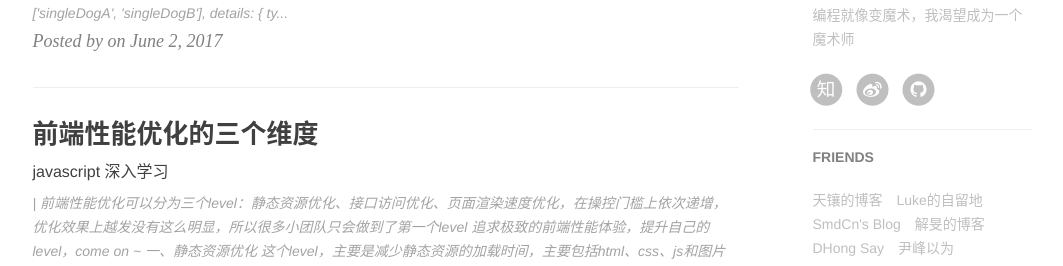
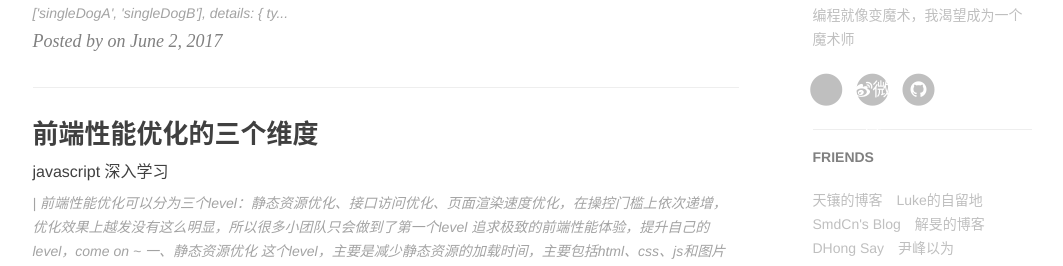
Before and after one commit to InvictusNightmares/invictusNightmares.github.io, a Jekyll site: the page built from index.html, in a window 1280 px wide and 900 px high, scrolled down 669 px. Shown: the part 180-446 px from the top of the window, without its empty margins (135-1198 px from the left). Built offline with Jekyll 4.4.1, drawn with Linux system fonts in a browser that asks for light colours; nearby versions of some CDN libraries; the list of posts is cut into pages by our own code; comment, search, counter and statistics services are not loaded.

Commit message:
20170714

```diff
--- a/_includes/footer.html
+++ b/_includes/footer.html
@@ -31,7 +31,7 @@
                         <a target="_blank" href="https://www.zhihu.com/people/{{ site.zhihu_username }}">
                             <span class="fa-stack fa-lg">
                                 <i class="fa fa-circle fa-stack-2x"></i>
-                                <i class="fa  fa-stack-1x fa-inverse">知</i>
+                                <i class="fa  fa-stack-1x fa-inverse"></i>
                             </span>
                         </a>
                     </li>
@@ -41,7 +41,7 @@
                         <a target="_blank" href="http://weibo.com/{{ site.weibo_username }}">
                             <span class="fa-stack fa-lg">
                                 <i class="fa fa-circle fa-stack-2x"></i>
-                                <i class="fa fa-weibo fa-stack-1x fa-inverse"></i>
+                                <i class="fa fa-weibo fa-stack-1x fa-inverse">微博</i>
                             </span>
                         </a>
                     </li>
--- a/_layouts/page.html
+++ b/_layouts/page.html
@@ -136,7 +136,7 @@
                                 <a target="_blank" href="https://www.zhihu.com/people/{{ site.zhihu_username }}">
                                     <span class="fa-stack fa-lg">
                                         <i class="fa fa-circle fa-stack-2x"></i>
-                                        <i class="fa  fa-stack-1x fa-inverse">知</i>
+                                        <i class="fa  fa-stack-1x fa-inverse"></i>
                                     </span>
                                 </a>
                             </li>
@@ -146,7 +146,7 @@
                                 <a target="_blank" href="http://weibo.com/{{ site.weibo_username }}">
                                     <span class="fa-stack fa-lg">
                                         <i class="fa fa-circle fa-stack-2x"></i>
-                                        <i class="fa fa-weibo fa-stack-1x fa-inverse"></i>
+                                        <i class="fa fa-weibo fa-stack-1x fa-inverse">微博</i>
                                     </span>
                                 </a>
                             </li>
```
